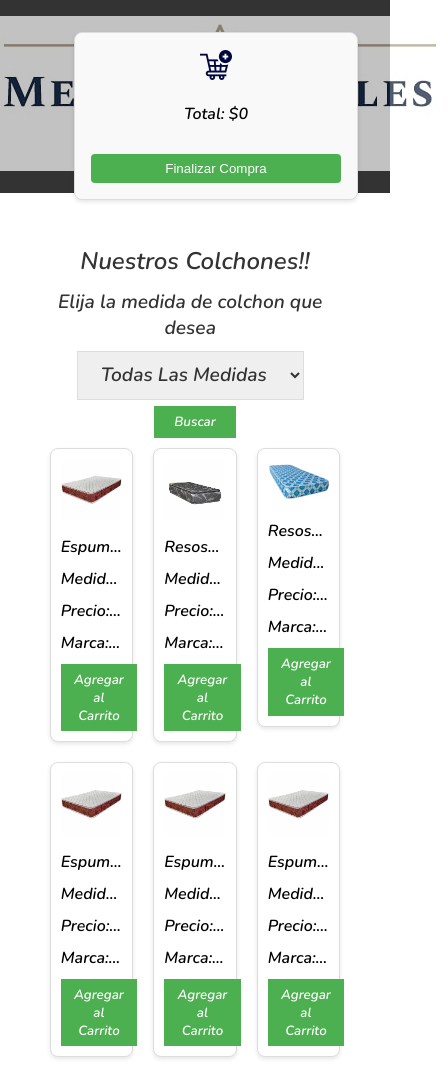
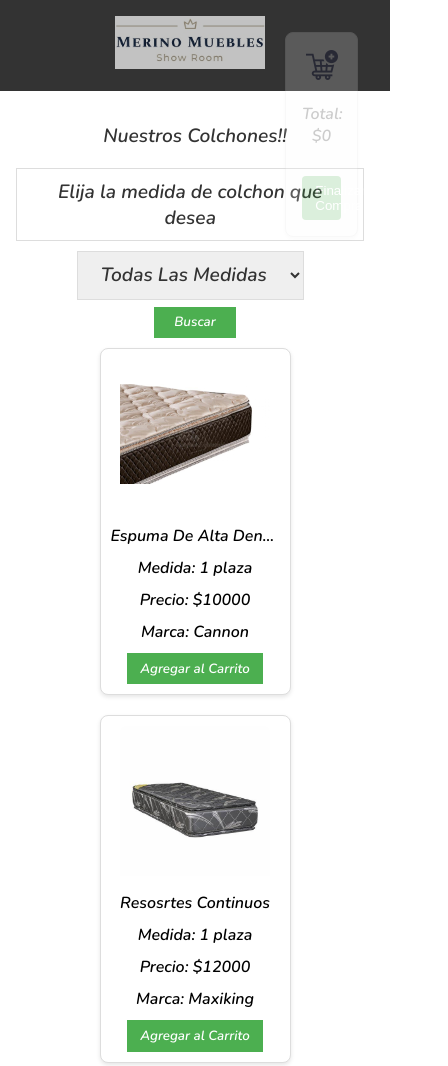
Before and after one commit to lucianoboldrini/TerceraJS, a plain HTML site: page index.html in a window 390 px wide. Shown: the top 1066 px of the page, 448 px wide, since content can reach past the window. Drawn offline with nearby package versions, Linux system fonts and the light colour scheme; some packages are replaced by stand-ins of ours; a script that the page names is missing.

Commit message:
ProyectoFinal

```diff
--- a/data.json
+++ b/data.json
@@ -5,7 +5,7 @@
         "medida": "1 plaza",
         "precio": 10000,
         "marca": "Cannon",
-        "imagen": "sueñodorado.jpeg"
+        "imagen": "./assets/img/canon.jpg"
 
     },
     {
@@ -14,7 +14,7 @@
         "medida": "1 plaza",
         "precio": 12000,
         "marca": "Maxiking",
-        "imagen": "maxiking.jpeg"
+        "imagen": "./assets/img/maxiking.jpeg"
     },
     {
         "id": 3,
@@ -22,7 +22,7 @@
         "medida": "1 plaza",
         "precio": 188000,
         "marca": "Super Descanso",
-        "imagen": "superdescanso.jpeg"
+        "imagen": "./assets/img/superdescanso.jpeg"
     },
     {
         "id": 4,
@@ -30,7 +30,7 @@
         "medida": "1 plaza",
         "precio": 120600,
         "marca": "Elegante",
-        "imagen": "sueñodorado.jpeg"
+        "imagen": "./assets/img/elegantec.jpg"
     },
     {
         "id": 5,
@@ -38,7 +38,7 @@
         "medida": "1 plaza y media",
         "precio": 15200,
         "marca": "Sueño Dorado",
-        "imagen": "sueñodorado.jpeg"
+        "imagen": "./assets/img/sueñodorado.jpeg"
     },
     {
         "id": 6,
@@ -46,7 +46,7 @@
         "medida": "1 plaza y media",
         "precio": 150000,
         "marca": "Maxiking",
-        "imagen": "sueñodorado.jpeg"
+        "imagen": "./assets/img/maxiking.jpeg"
     },
     {
         "id": 7,
@@ -54,7 +54,7 @@
         "medida": "1 plaza y media",
         "precio": 207000,
         "marca": "Elegante",
-        "imagen": "sueñodorado.jpeg"
+        "imagen": "./assets/img/elegante.jpg"
     },
     {
         "id": 8,
@@ -62,7 +62,7 @@
         "medida": "1 plaza y media",
         "precio": 81000,
         "marca": "Cannon",
-        "imagen": "sueñodorado.jpeg"
+        "imagen": "./assets/img/canon.jpg"
     },
     {
         "id": 9,
@@ -70,7 +70,7 @@
         "medida": "1 plaza y media",
         "precio": 18000,
         "marca": "Super Descanso",
-        "imagen": "sueñodorado.jpeg"
+        "imagen": "./assets/img/superdescanso.jpeg"
     },
     {
         "id": 10,
@@ -78,7 +78,7 @@
         "medida": "2 plazas",
         "precio": 70000,
         "marca": "Maxiking",
-        "imagen": "sueñodorado.jpeg"
+        "imagen": "./assets/img/maxiking.jpeg"
     },
     {
         "id": 11,
@@ -86,7 +86,7 @@
         "medida": "2 plazas",
         "precio": 112000,
         "marca": "Elegante",
-        "imagen": "sueñodorado.jpeg"
+        "imagen": "./assets/img/elegantec.jpg"
     },
     {
         "id": 12,
@@ -94,7 +94,7 @@
         "medida": "2 plazas",
         "precio": 200000,
         "marca": "Sueño Dorado",
-        "imagen": "sueñodorado.jpeg"
+        "imagen": "./assets/img/sueñodorado.jpeg"
     },
     {
         "id": 13,
@@ -102,7 +102,7 @@
         "medida": "2 plazas",
         "precio": 240000,
         "marca": "Super Descanso",
-        "imagen": "sueñodorado.jpeg"
+        "imagen": "./assets/img/superdescanso.jpeg"
     },
     {
         "id": 14,
@@ -110,7 +110,7 @@
         "medida": "Queen",
         "precio": 350000,
         "marca": "Super Descanso",
-        "imagen": "sueñodorado.jpeg"
+        "imagen": "./assets/img/superdescanso.jpeg"
     },
     {
         "id": 15,
@@ -118,7 +118,7 @@
         "medida": "Queen",
         "precio": 450000,
         "marca": "Sueño Dorado",
-        "imagen": "sueñodorado.jpeg"
+        "imagen": "./assets/img/sueñodorado.jpeg"
     },
     {
         "id": 16,
@@ -126,7 +126,7 @@
         "medida": "Queen",
         "precio": 650000,
         "marca": "Cannon",
-        "imagen": "sueñodorado.jpeg"
+        "imagen": "./assets/img/canon.jpg"
     },
     {
         "id": 17,
@@ -134,7 +134,7 @@
         "medida": "Queen",
         "precio": 380000,
         "marca": "Elegante",
-        "imagen": "sueñodorado.jpeg"
+        "imagen": "./assets/img/elegantec.jpg"
     },
     {
         "id": 18,
@@ -142,7 +142,7 @@
         "medida": "King",
         "precio": 500000,
         "marca": "Cannon",
-        "imagen": "sueñodorado.jpeg"
+        "imagen": "./assets/img/canon.jpg"
     },
     {
         "id": 19,
@@ -150,7 +150,7 @@
         "medida": "King",
         "precio": 536000,
         "marca": "Maxiking",
-        "imagen": "sueñodorado.jpeg"
+        "imagen": "./assets/img/maxiking.jpeg"
     },
     {
         "id": 20,
@@ -158,7 +158,7 @@
         "medida": "King",
         "precio": 836000,
         "marca": "Super Descanso",
-        "imagen": "sueñodorado.jpeg"
+        "imagen": "./assets/img/superdescanso.jpeg"
     },
     {
         "id": 21,
@@ -166,6 +166,6 @@
         "medida": "King",
         "precio": 636000,
         "marca": "Elegante",
-        "imagen": "sueñodorado.jpeg"
+        "imagen": "./assets/img/elegante.jpg"
     }
 ]
--- a/index.html
+++ b/index.html
@@ -6,11 +6,12 @@
     <meta name="viewport" content="width=device-width, initial-scale=1.0">
     <title>Merino Muebles - Colchones</title>
     <link rel="stylesheet" href="styles.css">
+    <link rel="shortcut icon" href="./assets/img/crown (1).png" type="image/x-icon">
 </head>
 
 <body>
     <header>
-        <img src="./logo.png" alt="Merino Muebles Logo" id="logo">
+        <img src="./assets/img/logo.png" alt="Merino Muebles Logo" id="logo">
     </header>
 
     <section>
@@ -30,7 +31,7 @@
 
     <section>
         <div id="carrito">
-            <img src="./carro.png" alt="Carrito de Compras" id="carritoIcono">
+            <img src="./assets/img/carro.png" alt="Carrito de Compras" id="carritoIcono">
             <div id="carritoList"></div>
             <p id="total">Total: $0</p>
             <button id="finalizarBtn">Finalizar Compra</button>
--- a/styles.css
+++ b/styles.css
@@ -14,19 +14,20 @@ header {
   padding: 1em 0;
   text-align: center;
 }
+
 #logo {
+  height: auto;
+  margin-right: 10px;
+  opacity: 0.7;
+}
 
-  height: auto; /* Altura automática para mantener la proporción */
-  margin-right: 10px; /* Espaciado a la derecha del logo */
-  opacity: 0.7; /* Opacidad del logo (puedes ajustar el valor) */
-}
 /* Estilos para la sección de la tienda */
 section {
   margin: 2em;
   display: flex;
-  flex-direction: column; /* Cambio la dirección del flujo a vertical */
-  align-items: center; /* Centrar elementos horizontalmente */
-  text-align: center; /* Centrar texto */
+  flex-direction: column;
+  align-items: center;
+  text-align: center;
 }
 
 section h2 {
@@ -36,15 +37,7 @@ section h2 {
   margin-bottom: 0.5em;
 }
 
-/* Estilo para la etiqueta del menú desplegable "Medida" */
-label[for="medida"] {
-  font-family: 'Nunito', sans-serif;
-  font-size: 1.2em;
-  color: #333;
-  margin-right: 0.5em;
-}
-
-/* Estilo para el menú desplegable "Medida" */
+label[for="medida"],
 select#medida {
   font-family: 'Nunito', sans-serif;
   font-size: 1.2em;
@@ -52,10 +45,9 @@ select#medida {
   margin-right: 0.5em;
   padding: 0.5em 1em;
   border: 1px solid #ddd;
-  margin-top: 0.5em; /* Agregado para separar del botón "Buscar" */
+  margin-top: 0.5em;
 }
 
-/* Estilo para el botón "Buscar" */
 button#buscarBtn {
   font-family: 'Nunito', sans-serif;
   background-color: #4CAF50;
@@ -63,10 +55,9 @@ button#buscarBtn {
   border: none;
   padding: 0.5em 1.5em;
   cursor: pointer;
-  margin-top: 0.5em; /* Agregado para separar del menú desplegable */
+  margin-top: 0.5em;
 }
 
-/* Estilo para el contenedor de cada colchón (card) */
 .colchon {
   display: inline-block;
   vertical-align: top;
@@ -80,7 +71,6 @@ button#buscarBtn {
   padding: 10px;
 }
 
-/* Estilo para la imagen del colchón */
 .colchon img {
   max-width: 100%;
   height: auto;
@@ -89,7 +79,6 @@ button#buscarBtn {
   max-height: 150px;
 }
 
-/* Estilo para el título del colchón */
 .colchon p {
   font-weight: bold;
   margin: 10px 0;
@@ -98,7 +87,6 @@ button#buscarBtn {
   white-space: nowrap;
 }
 
-/* Estilo para los detalles adicionales del colchón (medida, precio, marca, etc.) */
 .colchon .detalle {
   margin: 5px 0;
 }
@@ -115,6 +103,7 @@ button#buscarBtn {
 .colchon button:hover {
   transform: scale(1.1);
 }
+
 /* Estilos para el carrito de compras */
 #carrito {
   border: 1px solid #ddd;
@@ -123,9 +112,9 @@ button#buscarBtn {
   position: fixed;
   right: 2em;
   top: 2em;
-  border-radius: 8px; /* Bordes redondeados */
-  box-shadow: 0 2px 4px rgba(0, 0, 0, 0.1); /* Sombra suave */
-  width: 250px; /* Ancho del carrito */
+  border-radius: 8px;
+  box-shadow: 0 2px 4px rgba(0, 0, 0, 0.1);
+  width: 250px;
 }
 
 #carritoList {
@@ -146,11 +135,66 @@ button#buscarBtn {
   cursor: pointer;
   margin-top: 1em;
   width: 100%;
-  border-radius: 4px; /* Bordes redondeados */
+  border-radius: 4px;
   transition: background-color 0.3s ease-in-out;
 }
 
 #finalizarBtn:hover {
-  background-color: #45a049; /* Cambio de color al pasar el mouse */
-  transform: scale(1.05); /* Efecto de escala al pasar el mouse */
+  background-color: #45a049;
+  transform: scale(1.05);
 }
+
+/* Media Queries para tablet */
+@media (max-width: 1100px) {
+  #logo {
+    width: 50%;
+    max-width: 150px;
+  }
+
+  section {
+    margin: 1em;
+  }
+
+  section h2 {
+    font-size: 1.2em;
+  }
+
+  .colchon {
+    width: calc(50% - 10px);
+  }
+
+  #carrito {
+    width: 10%;
+    max-width: 100px;
+  }
+}
+
+
+/* Media Queries para dispositivos móviles */
+@media (max-width: 768px) {
+  /* Estilos para tamaños de pantalla más pequeños */
+
+  section {
+    margin: 1em;
+  }
+
+  section h2 {
+    font-size: 1.2em;
+  }
+
+  .colchon {
+    width: calc(50% - 10px);
+  }
+
+  #carrito {
+    width: 10%;
+    max-width: 100px;
+  }
+}
+
+@media (max-width: 615px) {
+  #carrito {
+    opacity: 20%;
+  }
+
+}
```
Also changed, not shown: assets/img/canon.jpg (renamed from canon.jpg), assets/img/carro.png (renamed from carro.png), assets/img/crown (1).png (added), assets/img/elegante.jpg (added), assets/img/elegantec.jpg (added), assets/img/logo.png (renamed from logo.png), assets/img/maxiking.jpeg (renamed from maxiking.jpeg), assets/img/sueñodorado.jpeg (renamed from sueñodorado.jpeg), assets/img/superdescanso.jpeg (renamed from superdescanso.jpeg).
